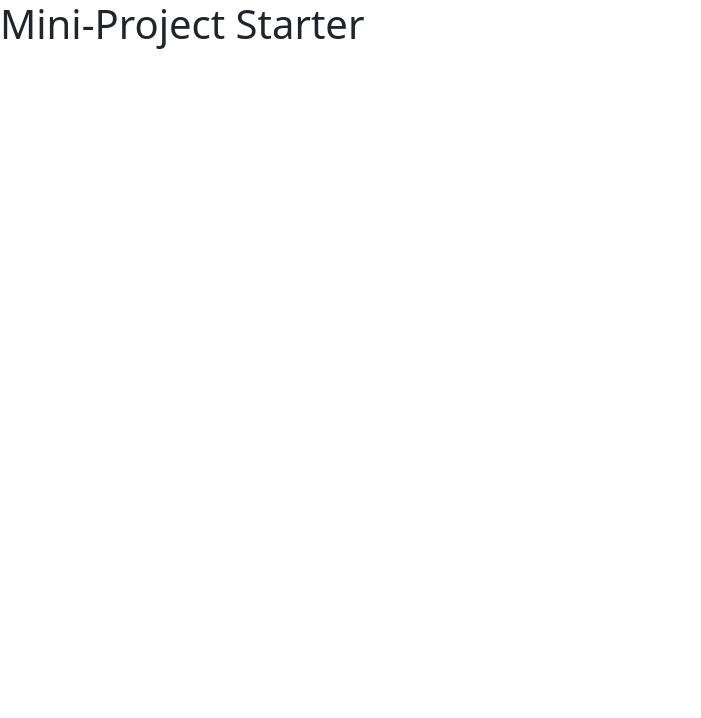
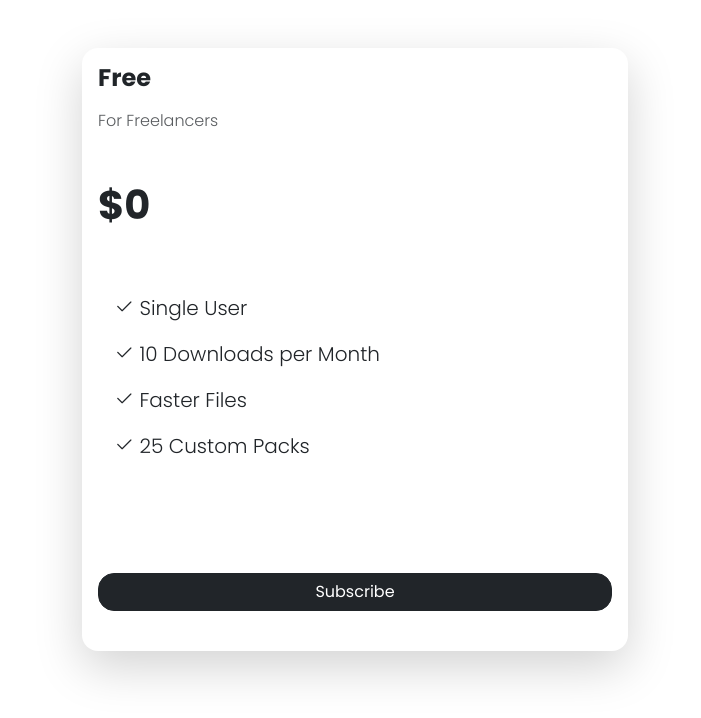
Before and after one commit to Adartehp/PricingCards, a plain HTML site: page index.html in a window 1280 px wide. Shown: the whole page, without its empty margins (0-701 px from the left). Drawn offline with nearby package versions, Linux system fonts and the light colour scheme.

Commit message:
add bootstrap yeaaa

```diff
--- a/css/style.css
+++ b/css/style.css
@@ -0,0 +1,5 @@
+body {
+  font-family: "Poppins", sans-serif;
+  font-weight: 300;
+  font-style: normal;
+}
--- a/index.html
+++ b/index.html
@@ -1,16 +1,47 @@
 <!DOCTYPE html>
 <html lang="en">
+
 <head>
   <meta charset="UTF-8" />
-    <meta http-equiv="X-UA-Compatible" content="IE=edge" />
   <meta name="viewport" content="width=device-width, initial-scale=1.0" />
+  <title>Pricing Cards</title>
+      <link rel="preconnect" href="https://fonts.googleapis.com">
+    <link rel="preconnect" href="https://fonts.gstatic.com" crossorigin>
+    <link
+        href="https://fonts.googleapis.com/css2?family=Poppins:ital,wght@0,100;0,200;0,300;0,400;0,500;0,600;0,700;0,800;0,900;1,100;1,200;1,300;1,400;1,500;1,600;1,700;1,800;1,900&display=swap"
+        rel="stylesheet">
+    <link rel="stylesheet" href="https://cdn.jsdelivr.net/npm/bootstrap-icons@1.13.1/font/bootstrap-icons.min.css">
   <link rel="stylesheet" href="css/bootstrap.min.css" />
   <link rel="stylesheet" href="css/style.css" />
-    <title>Mini-Project Starter</title>
 </head>
+
 <body>
-    <h1>Mini-Project Starter</h1>
+  <div class="container mt-5">
+    <div class="row">
+      <div class="col-md-6">
+        <div class="card rounded-4 border-0 shadow-lg mb-5">
+          <div class="card-body vstack gap-2">
+            <h4 class="fw-bold">Free</h4>
+            <p class="text-muted">For Freelancers</p>
+            <h2 class="fs-1 fw-bold mt-4 mb-5">$0</h2>
 
+            <ul class="list-group list-group-flush fs-5 mb-5">
+      <li class="list-group-item border-0"><i class="bi bi-check2"></i> Single User</li>
+      <li class="list-group-item border-0"><i class="bi bi-check2"></i> 10 Downloads per Month</li>
+      <li class="list-group-item border-0"><i class="bi bi-check2"></i> Faster Files</li>
+      <li class="list-group-item border-0"><i class="bi bi-check2"></i> 25 Custom Packs</li>
+    </ul>
+
+     <div class="d-grid">
+      <button class="btn btn-dark rounded-4 mt-5 mb-4">Subscribe</button>
+          </div>
+        </div>
+      </div>
+
+
+    </div>
+  </div>
   <script src="js/bootstrap.bundle.min.js"></script>
 </body>
+
 </html>
```
Lines whose indentation alone changed are shown as unchanged.
